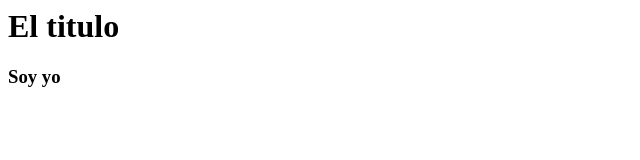
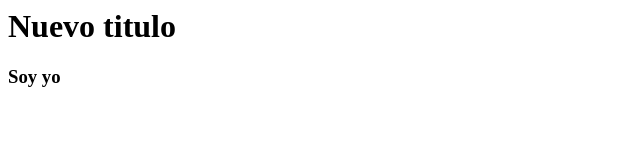
Before and after one commit to YessVizcarra/github-para-programadores, a plain HTML site: page index.html in a window 1280 px wide. Shown: the whole page, without its empty margins (0-640 px from the left). Drawn offline with Linux system fonts and the light colour scheme.

Commit message:
Modificacion titulo
se cambio el titulo

```diff
--- a/index.html
+++ b/index.html
@@ -1,3 +1,3 @@
-<h1>El titulo</h1>
+<h1>Nuevo titulo</h1>
 
 <h3> Soy yo </h3>
```
